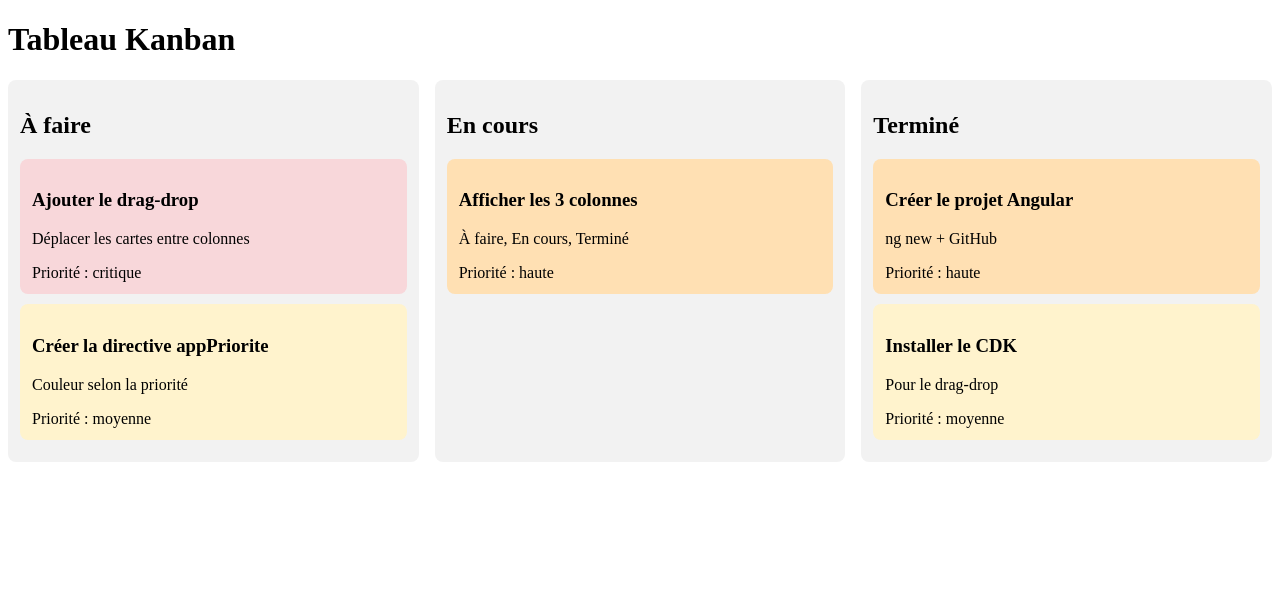
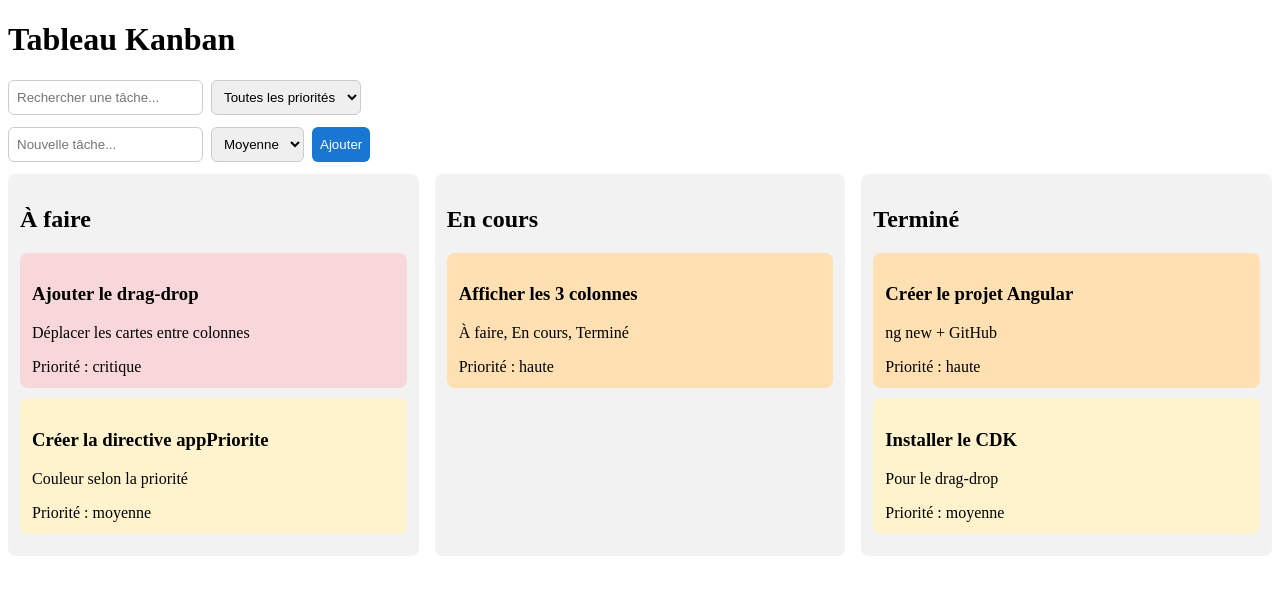
Before and after one commit to rayenboughalmi202-pixel/Kanban, an Angular app: page / in a window 1280 px wide. Shown: the top 594 px of the page. Built offline with nearby package versions, Linux system fonts and the light colour scheme.

Commit message:
feat: filtres et ajout rapide de taches

```diff
--- a/src/app/features/tableau/tableau.component.css
+++ b/src/app/features/tableau/tableau.component.css
@@ -15,11 +15,26 @@
   border-radius: 8px;
   padding: 12px;
   margin-bottom: 10px;
-}
-.carte {
-  background: white;
-  border-radius: 8px;
-  padding: 12px;
-  margin-bottom: 10px;
   cursor: grab;
 }
+
+.barre {
+  display: flex;
+  gap: 8px;
+  margin-bottom: 12px;
+}
+
+.barre input,
+.barre select,
+.barre button {
+  padding: 8px;
+  border-radius: 6px;
+  border: 1px solid #ccc;
+}
+
+.barre button {
+  background: #1976d2;
+  color: white;
+  border: none;
+  cursor: pointer;
+}
--- a/src/app/features/tableau/tableau.component.html
+++ b/src/app/features/tableau/tableau.component.html
@@ -1,4 +1,26 @@
 <h1>Tableau Kanban</h1>
+
+<div class="barre">
+  <input #recherche type="text" placeholder="Rechercher une tâche..." (input)="filtreTexte.set(recherche.value)" />
+  <select #selFiltre (change)="filtrePriorite.set(selFiltre.value)">
+    <option value="toutes">Toutes les priorités</option>
+    <option value="basse">Basse</option>
+    <option value="moyenne">Moyenne</option>
+    <option value="haute">Haute</option>
+    <option value="critique">Critique</option>
+  </select>
+</div>
+
+<div class="barre">
+  <input #nouveau type="text" placeholder="Nouvelle tâche..." [value]="nouveauTitre()" (input)="nouveauTitre.set(nouveau.value)" />
+  <select #selNouveau (change)="nouvellePriorite.set(selNouveau.value)">
+    <option value="basse">Basse</option>
+    <option value="moyenne" selected>Moyenne</option>
+    <option value="haute">Haute</option>
+    <option value="critique">Critique</option>
+  </select>
+  <button (click)="ajouterTache()">Ajouter</button>
+</div>
 
 <div class="board">
   <section class="colonne" cdkDropList id="a-faire" [cdkDropListData]="aFaire()" [cdkDropListConnectedTo]="['en-cours', 'termine']" (cdkDropListDropped)="drop($event)">
--- a/src/app/features/tableau/tableau.component.ts
+++ b/src/app/features/tableau/tableau.component.ts
@@ -27,9 +27,41 @@ export class TableauComponent {
     { id: 5, titre: 'Créer la directive appPriorite', description: 'Couleur selon la priorité', priorite: 'moyenne', statut: 'a-faire' },
   ]);
 
-  aFaire = computed(() => this.taches().filter((t) => t.statut === 'a-faire'));
-  enCours = computed(() => this.taches().filter((t) => t.statut === 'en-cours'));
-  termine = computed(() => this.taches().filter((t) => t.statut === 'termine'));
+  filtreTexte = signal('');
+  filtrePriorite = signal('toutes');
+  nouveauTitre = signal('');
+  nouvellePriorite = signal('moyenne');
+
+  tachesFiltrees = computed(() => {
+    const texte = this.filtreTexte().toLowerCase();
+    const priorite = this.filtrePriorite();
+    return this.taches().filter((t) => {
+      const okTexte = t.titre.toLowerCase().includes(texte);
+      const okPriorite = priorite === 'toutes' || t.priorite === priorite;
+      return okTexte && okPriorite;
+    });
+  });
+
+  aFaire = computed(() => this.tachesFiltrees().filter((t) => t.statut === 'a-faire'));
+  enCours = computed(() => this.tachesFiltrees().filter((t) => t.statut === 'en-cours'));
+  termine = computed(() => this.tachesFiltrees().filter((t) => t.statut === 'termine'));
+
+  ajouterTache() {
+    const titre = this.nouveauTitre().trim();
+    if (!titre) {
+      return;
+    }
+    const prochainId = Math.max(...this.taches().map((t) => t.id)) + 1;
+    const nouvelle: Tache = {
+      id: prochainId,
+      titre,
+      description: '',
+      priorite: this.nouvellePriorite() as Tache['priorite'],
+      statut: 'a-faire',
+    };
+    this.taches.update((liste) => [...liste, nouvelle]);
+    this.nouveauTitre.set('');
+  }
 
   drop(event: CdkDragDrop<Tache[]>) {
     if (event.previousContainer === event.container) {
```
